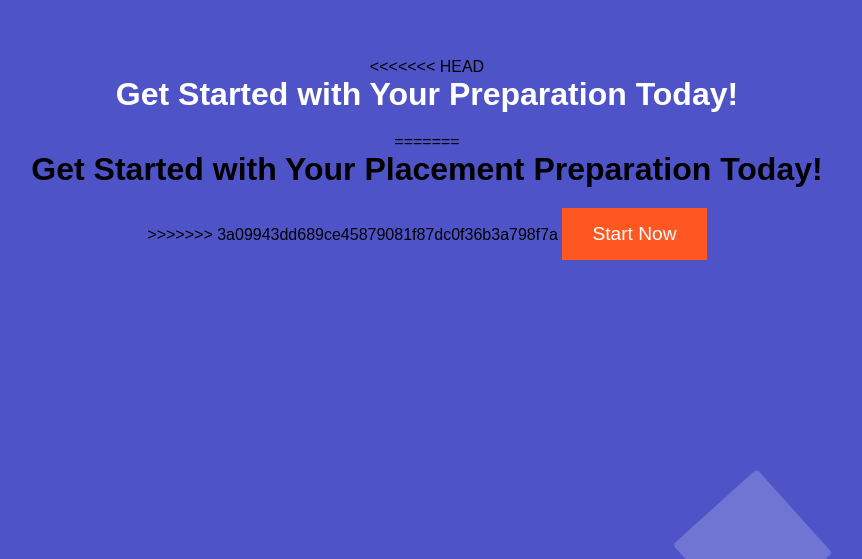
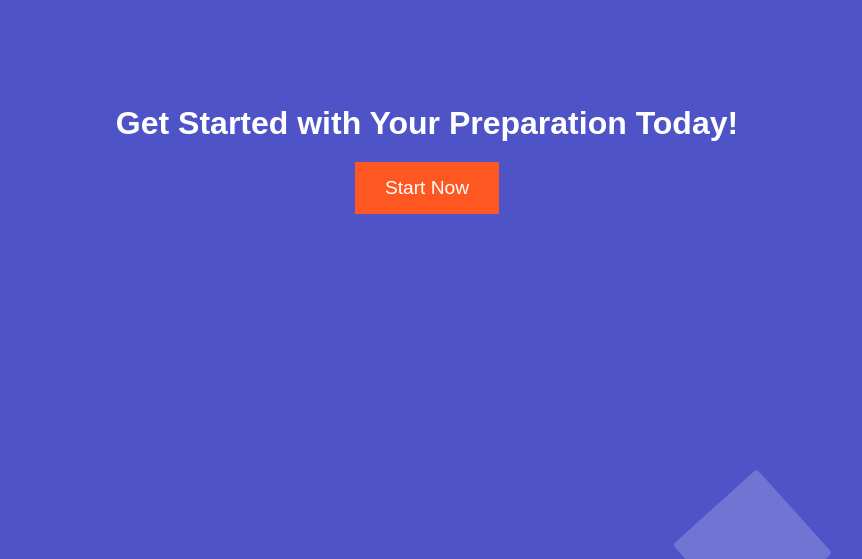
Before and after one commit to Neeraj7911/Placement-Preparation, a plain HTML site: page index.html in a window 1280 px wide. Shown: the part 241-800 px from the top of the page, without its empty margins (213-1075 px from the left). Drawn offline with Linux system fonts and the light colour scheme.

Commit message:
error fix edit

```diff
--- a/index.html
+++ b/index.html
@@ -5,16 +5,11 @@
     <meta name="viewport" content="width=device-width, initial-scale=1.0" />
     <title>Placement Preparation</title>
     <link rel="stylesheet" href="style.css" />
-    <meta name="google-site-verification" content="XH9Cw9qKEvQeymPYG18exOAEHhiZKjsZBEPvPFuN_7w" />
   </head>
   <body>
     <div class="container">
       <div class="home-page">
-<<<<<<< HEAD
         <h1 class="head-home">Get Started with Your Preparation Today!</h1>
-=======
-        <h1>Get Started with Your Placement Preparation Today!</h1>
->>>>>>> 3a09943dd689ce45879081f87dc0f36b3a798f7a
         <button id="start-btn" onclick="startQuiz()">Start Now</button>
       </div>
     </div>
```
